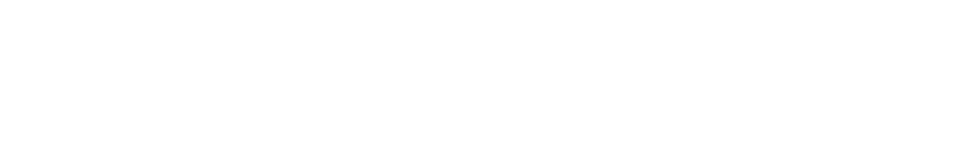
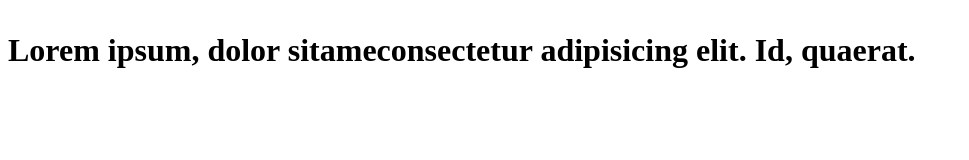
Before and after one commit to RagibShariar/git_prac, a plain HTML site: page index.html in a window 1280 px wide. Shown: the whole page, without its empty margins (0-969 px from the left). Drawn offline with Linux system fonts and the light colour scheme.

Commit message:
minor changes

```diff
--- a/index.html
+++ b/index.html
@@ -1,18 +1,28 @@
 <!DOCTYPE html>
 <html lang="en">
+
 <head>
-    <meta charset="UTF-8">
-    <meta http-equiv="X-UA-Compatible" content="IE=edge">
-    <meta name="viewport" content="width=device-width, initial-scale=1.0">
+   <meta charset="UTF-8" />
+   <meta http-equiv="X-UA-Compatible" content="IE=edge" />
+   <meta name="viewport" content="width=device-width, initial-scale=1.0" />
    <title>Document</title>
 </head>
+
 <body>
+   <!-- banner start  -->
    <h1>
       <h1 class="header-top">
          <section class="portfolio-section" id="">
-
+            <div class="c">
+               <p>
+                  Lorem ipsum, dolor sitameconsectetur adipisicing elit. Id,
+                  quaerat.
+               </p>
+            </div>
          </section>
       </h1>
    </h1>
+   <!-- banner end -->
 </body>
+
 </html>
--- /dev/null
+++ b/script.js
@@ -0,0 +1,4 @@
+const a = 23;
+const f1 = () => {
+   console.log("Me");
+};
--- /dev/null
+++ b/style.css
@@ -0,0 +1,4 @@
+body{
+    background-color: rgba(255, 255, 255, 0.253);
+    display: inline-block;
+}
```
Lines whose indentation alone changed are shown as unchanged.
